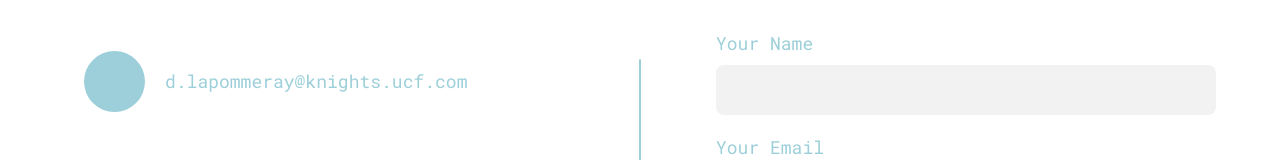
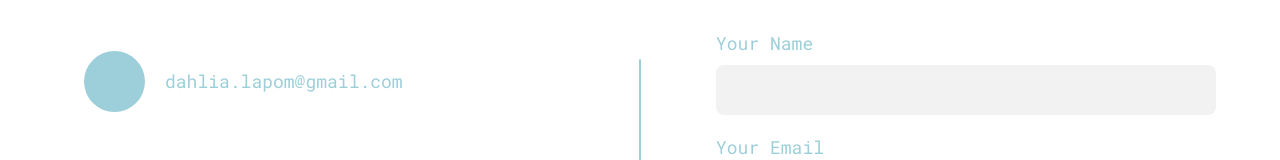
Before and after one commit to DahliaL/Portfolio, a React (Create React App) app: page /contact in a window 1280 px wide. Shown: the part 239-399 px from the top of the page. Built offline with nearby package versions, Linux system fonts and the light colour scheme; a web font is replaced by a local one.

Commit message:
updated site description and tab name

```diff
--- a/public/index.html
+++ b/public/index.html
@@ -7,7 +7,7 @@
     <meta name="theme-color" content="#000000" />
     <meta
       name="description"
-      content="Web site created using create-react-app"
+      content="Current CS student, aspiring software engineer. Explore more about who I am, what I create, and see some of my current and past projects."
     />
     <link rel="apple-touch-icon" href="%PUBLIC_URL%/dpicon2.png" />
     <!--
@@ -24,7 +24,7 @@
       work correctly both with client-side routing and a non-root public URL.
       Learn how to configure a non-root public URL by running `npm run build`.
     -->
-    <title>Dahlia L. Portfolio </title>
+    <title>Dahlia La Pommeray - Portfolio </title>
   </head>
   <body>
     <noscript>You need to enable JavaScript to run this app.</noscript>
--- a/src/components/ContactSection.js
+++ b/src/components/ContactSection.js
@@ -58,7 +58,7 @@ export default function ContactSection() {
         <SectionTitle heading="contact" subheading="get in touch" />
         <div className="contactSection__wrapper">
           <div className="left">
-            <ContactInfoItem icon={<MdEmail />} text="d.lapommeray@knights.ucf.com" />
+            <ContactInfoItem icon={<MdEmail />} text="dahlia.lapom@gmail.com" />
             <ContactInfoItem text="Orlando, Florida" />
           </div>
           <div className="right">
```
Also changed, not shown: public/manifest.json.
